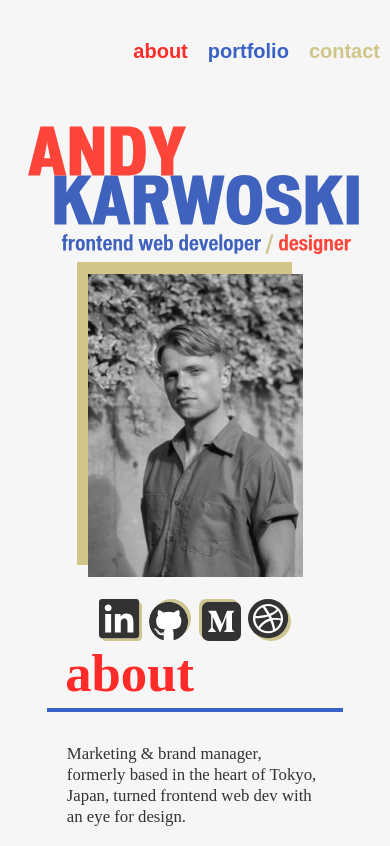
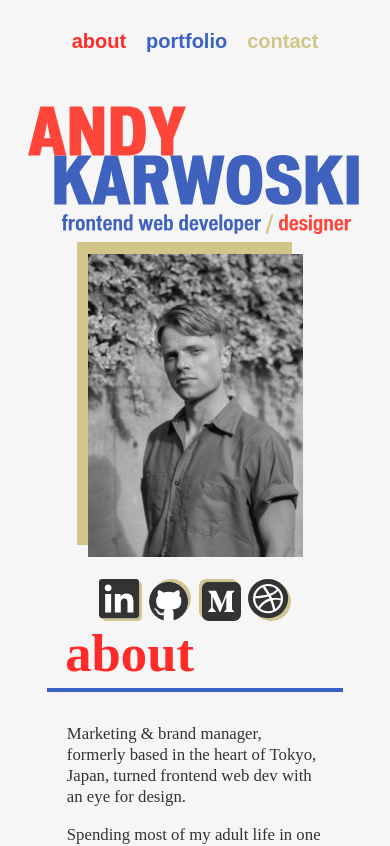
Before and after one commit to LovelyAndy/andykarwoski.com, a Vue app: page / in a window 390 px wide. Shown: the top 846 px of the page. Built offline with nearby package versions, Linux system fonts and the light colour scheme; a web font is replaced by a local one.

Commit message:
footer started

```diff
--- a/src/App.vue
+++ b/src/App.vue
@@ -32,6 +32,11 @@ body
   text-align: center
   color: $c-bg-black
   background-color: $c-bg-white
+a
+  text-decoration: none
+li
+  list-style: none
+  text-decoration: none
 
 h1
   margin: 0
--- a/src/components/base-components/NavBar.vue
+++ b/src/components/base-components/NavBar.vue
@@ -1,5 +1,5 @@
 <template>
-  <nav class="section-outer navbar">
+  <nav id="home" class="section-outer navbar">
     <div class="section-inner">
       <ul class="_links">
         <li class="_links__link t-navbar">
@@ -34,7 +34,7 @@ export default {
 @import '../../css/breakpoints.scss'
 .navbar
   padding: 1em 0
-  padding-right: 1em
+  padding-right: 12vw
   width: 100%
   ._links
     display: flex
@@ -58,7 +58,7 @@ export default {
 ul
   padding: 0
 
-@include media('<=phone')
+@include media('<tablet')
   .navbar
     padding: 0
     width: 100%
--- a/src/components/sections/MyFooter.vue
+++ b/src/components/sections/MyFooter.vue
@@ -1,17 +1,27 @@
 <template>
-  <div class="component-wrapper">
-    <div class="links_anchor">
-      <div class="t-footer-link">home</div>
-      <div class="t-footer-link">about</div>
-      <div class="t-footer-link">portfolio</div>
-      <div class="t-footer-link">contact</div>
-    </div>
-    <BaseLinks class="base-links" />
-    <hr />
-    <div class="footer-info">
-      <div class="footer-info_copyright t-footer-minor">Copyright © Andy Karwoski 2021</div>
-      <div class="footer-info_copyright t-footer-minor">
-        Email: <span class="footer-info_email t-footer-minor">andy@andykarwoski.com</span>
+  <div class="section-outer footer">
+    <div class="col center section-inner">
+      <ul class="row _links">
+        <li class="_links--link t-footer-links">
+          <a class="_link" href="" v-scroll-to="'#home'">Home</a>
+        </li>
+        <li class="_links--link t-footer-links">
+          <a class="_link" href="" v-scroll-to="'#about'">About</a>
+        </li>
+        <li class="_links--link t-footer-links">
+          <a class="_link" href="" v-scroll-to="'#portfolio'">Portfolio</a>
+        </li>
+        <li class="_links--link t-footer-links">
+          <a class="_link" href="" v-scroll-to="'#contact'">Contact</a>
+        </li>
+      </ul>
+      <BaseLinks class="_base-links" />
+      <hr />
+      <div class="_info">
+        <div class="_info__copyright t-footer-minor">Copyright © Andy Karwoski 2021</div>
+        <div class="_info__copyright t-footer-minor">
+          Email: <span class="_info__email t-footer-minor">andy@andykarwoski.com</span>
+        </div>
       </div>
     </div>
   </div>
@@ -42,35 +52,46 @@ hr
   left: 0
   right: 0
 
-.component-wrapper
-  display: flex
-  flex-direction: column
-  justify-content: center
-  align-items: center
+.footer
+  margin: 1em 0
+
+._links
   width: 100%
-  border: 3px solid red
-.base-links
-  display: flex
-  flex-direction: row
-.links_anchor
-  display: flex
-  flex-direction: row
+  max-width: 1000px
   justify-content: space-between
-  width: 100%
-  padding: 0rem 25%
-  color: $c-grey-dark
-.footer-info
+  padding: 0
+  &--link
+    font-weight: 600
+  ._link
+    color: $c-grey-dark
+
+._info
   display: flex
   flex-direction: row
   justify-content: space-around
   align-items: center
   width: 100%
-  padding: 0rem 10%
-.footer-info_copyright
+._info__copyright
   color: $c-grey-light
-.footer-info_email
+._info__email
   color: $c-blue
-// @include media('>=phone', '<=425px', 'retina2x')
+@include media('<=phone')
+  .footer
+    margin: 2em 0
+  ._links
+    display: flex
+    flex-direction: column
+    width: 100%
+    max-width: 1000px
+    justify-content: center
+    margin: 1em 0
+    padding: 0
+    &--link
+      font-size: 200%
+      color: $c-grey-dark
+      font-weight: 600
+  ._base-links
+    padding: 1em
 
 // @include media('>=425px', '<tablet')
 
--- a/src/css/typography.sass
+++ b/src/css/typography.sass
@@ -27,11 +27,11 @@
   text-transform: lowercase
 .t-footer-link
   font-family: 'Vonnes-BoldCondensed'
-  font-size: 3.6rem
+  font-size: clamp(1.8rem, 0.2529rem + 2.6471vw, 3.6rem)
   text-transform: lowercase
 .t-footer-minor
   font-family: 'VonnesTTBoldCond'
-  font-size: 3.6rem
+  font-size: clamp(1.4rem, 0.3647rem + 3.2353vw, 3.6rem)
 .t-body
   font-family: 'Vonnes'
   line-height: clamp(2rem, 1.5556rem + 1.3889vw, 3rem)
--- a/src/pages/Home.vue
+++ b/src/pages/Home.vue
@@ -5,8 +5,8 @@
     <About />
     <Portfolio />
     <Contact />
-    <!-- <Gallery />
-    <MyFooter /> -->
+    <!-- <Gallery />-->
+    <MyFooter />
   </div>
 </template>
 
```
